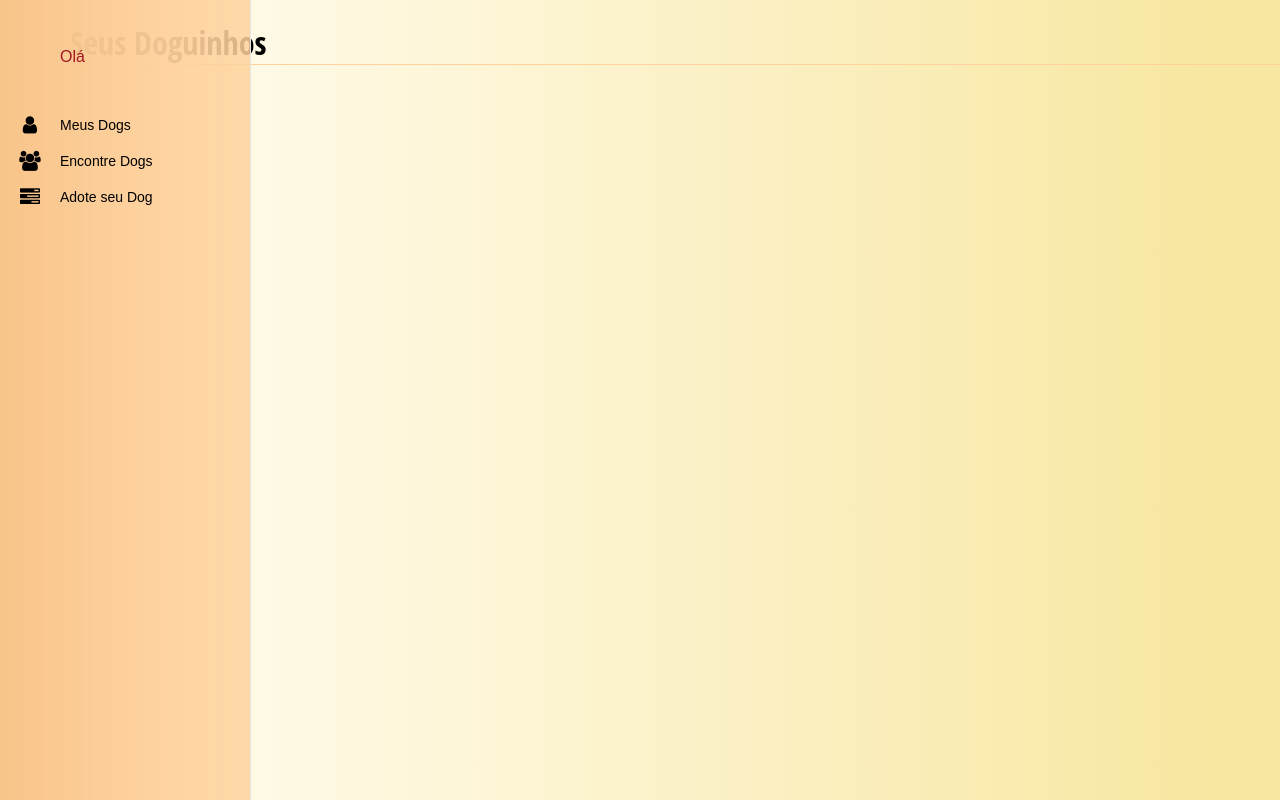
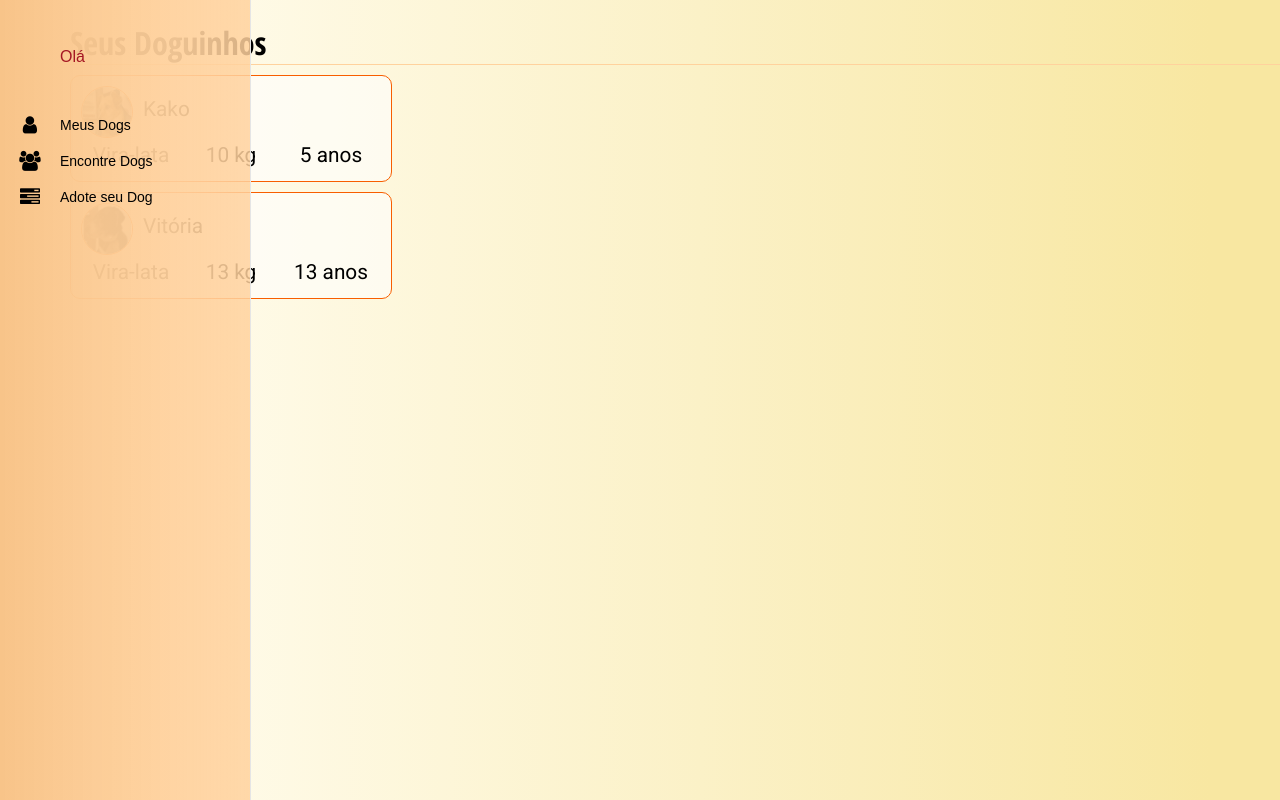
Before and after one commit to Zembrani/Portifolio-App-Dog, a React (Create React App) app: page /dogs in a window 1280 px wide. Shown: the top 800 px of the page. Built offline with nearby package versions, Linux system fonts and the light colour scheme; some icons are missing.

Commit message:
Adição de card para listar os animais registrados

```diff
--- a/public/index.html
+++ b/public/index.html
@@ -3,6 +3,18 @@
   <head>
     <meta charset="utf-8" />
     <link rel="icon" href="%PUBLIC_URL%/favicon.ico" />
+    <link rel="preconnect" href="https://fonts.googleapis.com" />
+    <link rel="preconnect" href="https://fonts.gstatic.com" crossorigin />
+    <link
+      href="https://fonts.googleapis.com/css2?family=Open+Sans+Condensed:ital,wght@0,300;0,700;1,300&display=swap"
+      rel="stylesheet"
+    />
+    <link rel="preconnect" href="https://fonts.googleapis.com" />
+    <link rel="preconnect" href="https://fonts.gstatic.com" crossorigin />
+    <link
+      href="https://fonts.googleapis.com/css2?family=Roboto:wght@100;300;400;500;700&display=swap"
+      rel="stylesheet"
+    />
     <meta name="viewport" content="width=device-width, initial-scale=1" />
     <meta name="theme-color" content="#000000" />
     <meta
--- /dev/null
+++ b/src/components/defaultComponents/Card/Card.css
@@ -0,0 +1,48 @@
+.Card-wrapper {
+  background-color: #ffffff94;
+  margin: 10px;
+  padding: 10px;
+  width: 300px;
+  height: 85px;
+  border: 1px solid#f85e00;
+  border-radius: 10px;
+  vertical-align: center;
+}
+
+.Card-wrapper:hover {
+  border: 1px solid #f84f00;
+  background-color: #ffffff;
+}
+
+.flex {
+  display: flex;
+}
+
+.flex-wrap {
+  flex-wrap: wrap;
+}
+
+.item-title {
+  margin: 5px;
+  font-family: "Roboto", sans-serif;
+  font-weight: 400;
+  font-size: 1.3em;
+}
+
+.item {
+  margin: 5px;
+  text-align: center;
+  flex: 1;
+  font-family: "Roboto", sans-serif;
+  font-weight: 400;
+  font-size: 1.3em;
+}
+
+.avatar {
+  vertical-align: middle;
+  width: 50px;
+  height: 50px;
+  border-radius: 50%;
+  border: 1px solid #f85e00;
+  margin-right: 5px;
+}
--- /dev/null
+++ b/src/components/defaultComponents/Card/Card.jsx
@@ -0,0 +1,22 @@
+import React, { Component } from "react";
+import "./Card.css";
+
+export default class Card extends Component {
+  render() {
+    return (
+      <div className="Card-wrapper">
+        <div>
+          <span className="photo">
+            <img src={this.props.photo} alt="Perfil" className="avatar" />
+          </span>
+          <span className="item">{this.props.name}</span>
+        </div>
+        <div className="flex flex-wrap">
+          <div className="item">{this.props.breed}</div>
+          <div className="item">{this.props.weight} kg</div>
+          <div className="item">{this.props.age} anos</div>
+        </div>
+      </div>
+    );
+  }
+}
--- a/src/components/defaultFrame/DefaultFrame.jsx
+++ b/src/components/defaultComponents/DefaultFrame.jsx
@@ -7,6 +7,7 @@ export default class DefaultFrame extends Component {
       <div className="defaultFrame">
         <h1>{this.props.title}</h1>
         <div className="line"></div>
+        {this.props.children}
       </div>
     );
   }
--- a/src/components/layout/Adoption.jsx
+++ b/src/components/layout/Adoption.jsx
@@ -1,5 +1,5 @@
 import React, { Component } from "react";
-import DefaultFrame from "../defaultFrame/DefaultFrame";
+import DefaultFrame from "../defaultComponents/DefaultFrame";
 
 export default class Adoption extends Component {
   render() {
--- a/src/components/layout/Dog.jsx
+++ b/src/components/layout/Dog.jsx
@@ -1,9 +1,43 @@
 import React, { Component } from "react";
-import DefaultFrame from "../defaultFrame/DefaultFrame";
+import DefaultFrame from "../defaultComponents/DefaultFrame";
+import Card from "../defaultComponents/Card/Card";
+import kako from "../../images/kako.jpg";
+import vivi from "../../images/vivi.jpg";
 
 export default class Dog extends Component {
   render() {
-    return <DefaultFrame title="Seus Doguinhos"></DefaultFrame>;
+    const myDogsList = [
+      {
+        photo: kako,
+        name: "Kako",
+        breed: "Vira-lata",
+        weight: "10",
+        age: "5",
+      },
+      {
+        photo: vivi,
+        name: "Vitória",
+        breed: "Vira-lata",
+        weight: "13",
+        age: "13",
+      },
+    ];
+
+    const myDogsListFrame = myDogsList.map(
+      ({ photo, name, breed, weight, age }) => (
+        <Card
+          photo={photo}
+          name={name}
+          breed={breed}
+          weight={weight}
+          age={age}
+        />
+      )
+    );
+
+    return (
+      <DefaultFrame title="Seus Doguinhos">{myDogsListFrame}</DefaultFrame>
+    );
   }
 }
 // Permitir cadastrar
--- a/src/components/layout/Find.jsx
+++ b/src/components/layout/Find.jsx
@@ -1,9 +1,11 @@
 import React, { Component } from "react";
-import DefaultFrame from "../defaultFrame/DefaultFrame";
+import DefaultFrame from "../defaultComponents/DefaultFrame";
 
 export default class Find extends Component {
   render() {
-    return <DefaultFrame title="Encontre amigos para seu Doguinho"></DefaultFrame>;
+    return (
+      <DefaultFrame title="Encontre amigos para seu Doguinho"></DefaultFrame>
+    );
   }
 }
 // Nesta tela será possível pesquisar por outros dogs.
```
Also changed, not shown: src/components/defaultComponents/DefaultFrame.css (renamed from src/components/defaultFrame/DefaultFrame.css), src/images/kako.jpg (added), src/images/vivi.jpg (added).
